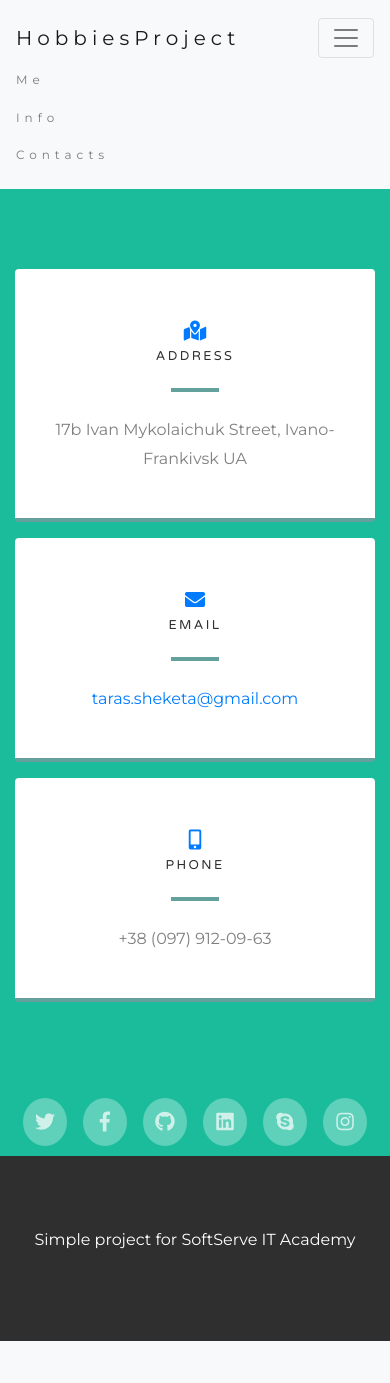
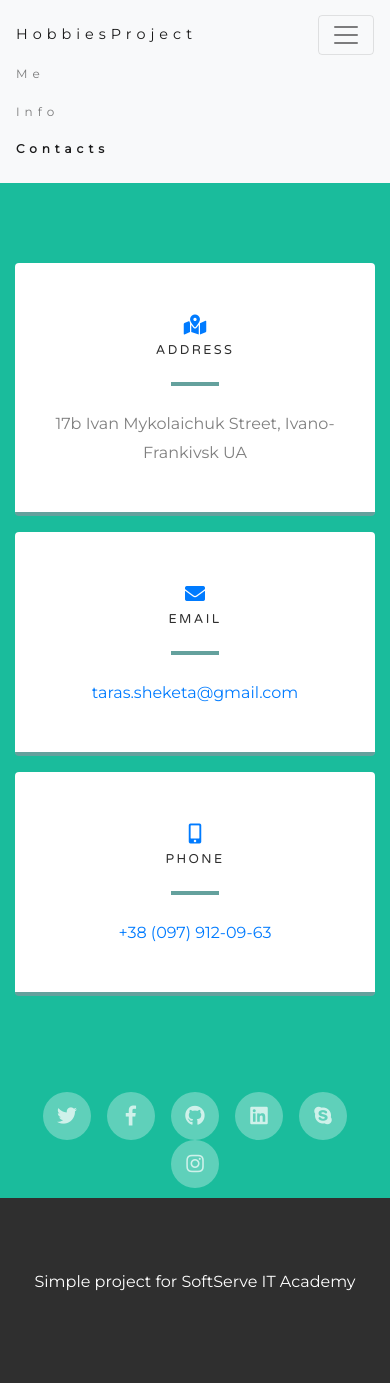
Before and after one commit to MrKreg/HobbiesProject, a Django app: page /contacts in a window 390 px wide, after a click that opens the changed part. Before the commit the page ends 1341 px from the top, so only its background shows below. Run offline with Django 3.2, Linux system fonts and the light colour scheme; some libraries are stand-ins or nearby versions.

Commit message:
Added some front-end features

```diff
--- a/Hobbies/Hobbies/urls.py
+++ b/Hobbies/Hobbies/urls.py
@@ -1,5 +1,10 @@
 from django.contrib import admin
 from django.urls import path, include
+from django.conf.urls import handler404, handler500
+from hobbies import views
+
+handler404 = 'views.view_404'
+handler500 = 'views.view_404'
 
 urlpatterns = [
     path('admin/', admin.site.urls),
--- a/Hobbies/hobbies/static/css/style.css
+++ b/Hobbies/hobbies/static/css/style.css
@@ -3,10 +3,15 @@ body {
     line-height: 1.8;
     color: #f5f6f7;
     min-height: 100vh !important;
+    display: flex;
+    flex-direction: column;
 }
 p {font-size: 16px;}
 .main {
-    height: 100%;
+    display: flex;
+    flex-grow: 1;
+    justify-content: center;
+    align-items: center;
 }
 .margin {margin-bottom: 45px;}
 .bg-1 {
@@ -88,6 +93,14 @@ p {font-size: 16px;}
 .bla{
     color: #2f2f2f;
 }
-.test{
+.test {
     padding-bottom: 10px;
 }
+.active {
+    font-weight: bold !important;
+}
+@media only screen and (max-width: 480px) {
+    .navbar-brand{
+        font-size: 0.9rem;
+    }
+}
--- a/Hobbies/hobbies/templates/base.html
+++ b/Hobbies/hobbies/templates/base.html
@@ -4,6 +4,7 @@
 <head>
     <meta charset="UTF-8">
     <title>{% block title %}{% endblock %}</title>
+    <meta name="viewport" content="width=device-width, initial-scale=1.0">
     <link href="https://stackpath.bootstrapcdn.com/bootstrap/4.2.1/css/bootstrap.min.css" rel="stylesheet" integrity="sha384-GJzZqFGwb1QTTN6wy59ffF1BuGJpLSa9DkKMp0DgiMDm4iYMj70gZWKYbI706tWS" crossorigin="anonymous">
     <link href="https://fonts.googleapis.com/css?family=Montserrat" rel="stylesheet">
     <link rel="stylesheet" href="https://use.fontawesome.com/releases/v5.6.3/css/all.css" integrity="sha384-UHRtZLI+pbxtHCWp1t77Bi1L4ZtiqrqD80Kn4Z8NTSRyMA2Fd33n5dQ8lWUE00s/" crossorigin="anonymous">
@@ -22,19 +23,19 @@
         <div class="collapse navbar-collapse" id="navbarSupportedContent">
             <ul class="navbar-nav ml-auto">
                 <li class="nav-item">
-                    <a class="nav-link" href="/">Me</a>
+                    <a class="nav-link {% if "/" == request.path %}active{% endif %}"  href="/">Me</a>
                 </li>
                 <li class="nav-item">
-                    <a class="nav-link" href="/about">Info</a>
+                    <a class="nav-link {% if "/about" in request.path %}active{% endif %}" href="/about">Info</a>
                 </li>
                 <li class="nav-item">
-                    <a class="nav-link" href="/contacts">Contacts</a>
+                    <a class="nav-link {% if "/contacts" in request.path %}active{% endif %}" href="/contacts">Contacts</a>
                 </li>
             </ul>
         </div>
     </nav>
-    {% block content %}
-    {% endblock %}
+        {% block content %}
+        {% endblock %}
     <footer class="page-footer container-fluid bg-4 text-center">
         <p>Simple project for SoftServe IT Academy</p>
     </footer>
--- a/Hobbies/hobbies/templates/contacts.html
+++ b/Hobbies/hobbies/templates/contacts.html
@@ -5,7 +5,7 @@
 {% block title %}Contact me{% endblock %}
 
 {% block content %}
-<section class="contact-section bg-1">
+<section class="contact-section bg-1 main">
         <div class="container">
 
           <div class="row">
@@ -40,13 +40,15 @@
                   <i class="fas fa-mobile-alt text-primary mb-2"></i>
                   <h4 class="text-uppercase m-0 bla">Phone</h4>
                   <hr class="my-4">
-                  <div class="small text-black-50">+38 (097) 912-09-63</div>
+                  <div class="small text-black-50">
+                      <a href="tel:380979120963">+38 (097) 912-09-63</a>
+                    </div>
                 </div>
               </div>
             </div>
           </div>
 
-          <div class="social d-flex justify-content-center test">
+          <div class="social d-flex justify-content-center test flex-wrap">
             <a href="https://twitter.com/SheketaTaras" class="mx-2">
               <i class="fab fa-twitter"></i>
             </a>
--- a/Hobbies/hobbies/urls.py
+++ b/Hobbies/hobbies/urls.py
@@ -1,4 +1,4 @@
-from django.urls import path
+from django.urls import path, re_path
 from . import views
 
 app_name = 'hobbies'
--- a/Hobbies/hobbies/views.py
+++ b/Hobbies/hobbies/views.py
@@ -1,4 +1,4 @@
-from django.shortcuts import render
+from django.shortcuts import render, redirect
 
 def who_am_i(request):
     return render(request,'index.html')
@@ -8,3 +8,6 @@ def about_me(request):
 
 def contact_me(request):
     return render(request,'contacts.html')
+
+def view_404(request, exception):
+    return redirect('/')
--- a/requirements.txt
+++ b/requirements.txt
@@ -1,3 +1,2 @@
 Django==2.1.4
-pkg-resources==0.0.0
 pytz==2018.7
```
Also changed, not shown: Hobbies/Hobbies/settings.py (+5 -2 lines), Hobbies/Hobbies/wsgi.py (+11 -11 lines), Hobbies/hobbies/templates/about.html (+5 -3 lines), Hobbies/hobbies/templates/index.html (+6 -4 lines).
